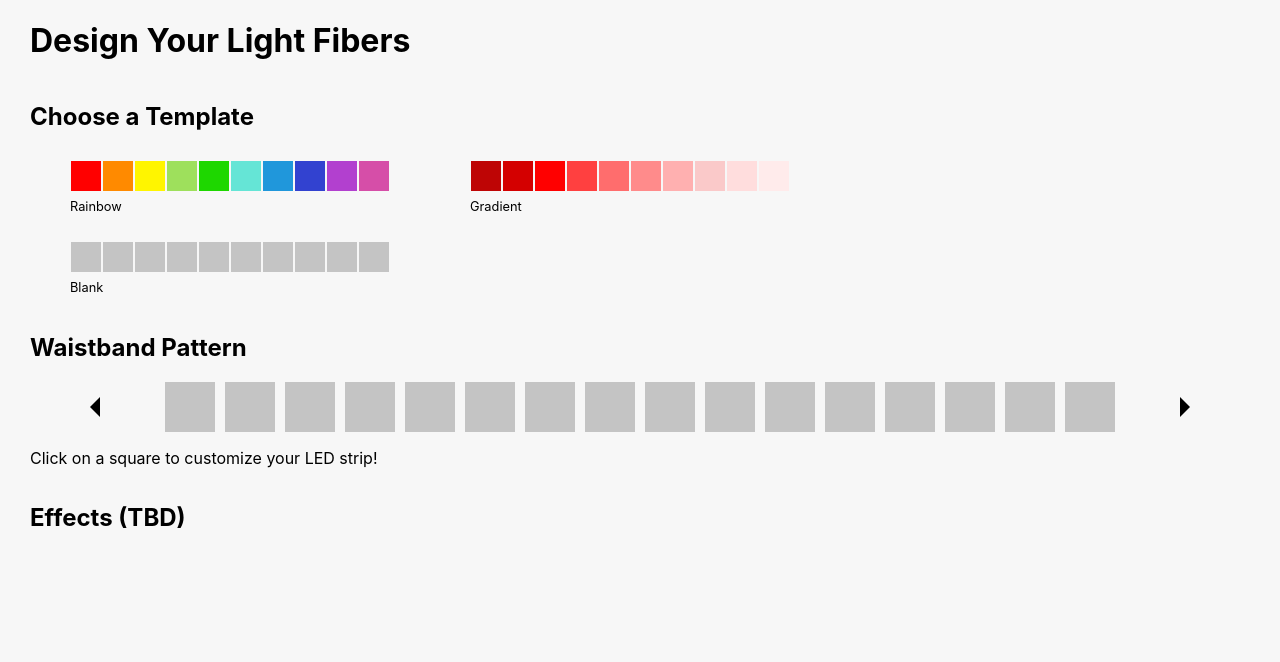
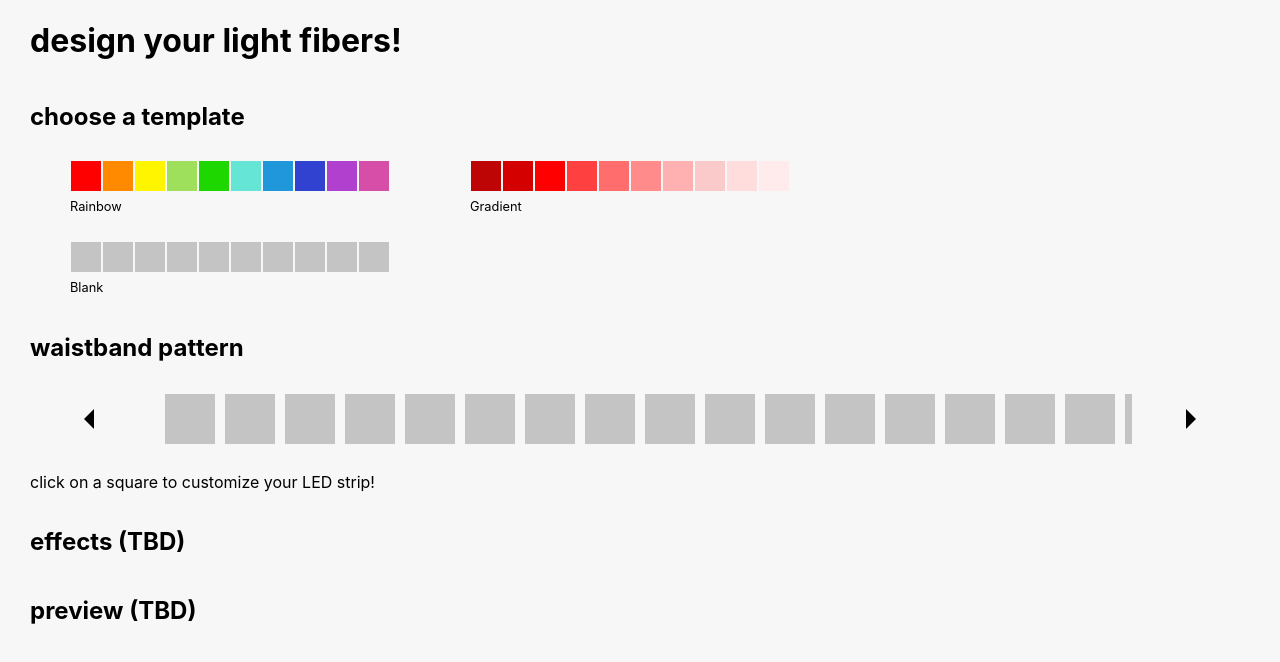
Before and after one commit to linhnguyen817/light-fiber-gui, a React (Create React App) app: page / in a window 1280 px wide. Shown: the top 662 px of the page. Built offline with nearby package versions, Linux system fonts and the light colour scheme.

Commit message:
update to laplapslock

```diff
--- a/package.json
+++ b/package.json
@@ -13,6 +13,7 @@
     "react": "^17.0.2",
     "react-color": "^2.19.3",
     "react-dom": "^17.0.2",
+    "react-outside-click-handler": "^1.3.0",
     "react-scripts": "4.0.3",
     "typescript": "^4.4.4",
     "web-vitals": "^1.1.2"
@@ -42,6 +43,7 @@
     ]
   },
   "devDependencies": {
-    "@types/react-color": "^3.0.6"
+    "@types/react-color": "^3.0.6",
+    "@types/react-outside-click-handler": "^1.3.0"
   }
 }
--- a/src/App.js
+++ b/src/App.js
@@ -1,28 +1,37 @@
+import { useState } from 'react';
 import './App.css';
 import './template.css';
 import { RainbowTemplate, GradientTemplate, BlankTemplate } from './Template';
 import { PatternSelect } from './PatternSelect';
 
+const rainbowColors = ["#FF0000", "#FF8A00", "#FFF500", "#9EE05C", "#1ED700", "#65E5D6", "#2097DB", "#3242D0", "#B240CF", "#D64EA8"];
+const gradientColors = ["#BE0505", "#D40000", "#FF0000", "#FF4040", "#FF6D6D", "#FF8B8B", "#FFB0B0", "#FAC9C9", "#FFDDDD", "#FFEBEB"];
+const blankColors = ["#C4C4C4", "#C4C4C4", "#C4C4C4", "#C4C4C4", "#C4C4C4", "#C4C4C4", "#C4C4C4", "#C4C4C4", "#C4C4C4", "#C4C4C4", ]
+
 function App() {
+  const [patternTemplate, setPatternTemplate] = useState([]);
+
   return (
     <div className="App">
       <header className="App-header">
-        <h1>Design Your Light Fibers</h1>
-        <h2>Choose a Template</h2>
+        <h1>design your light fibers!</h1>
+        <h2>choose a template</h2>
         <div className="template-row">
-          <RainbowTemplate/>
+          <RainbowTemplate onClick={()=>{
+            setPatternTemplate(rainbowColors);
+            }}/>
           <GradientTemplate/>
         </div>
         <div className="template-row">
           <BlankTemplate/>
         </div>
 
-        <h2>Waistband Pattern</h2>
-        <PatternSelect/>
+        <h2>waistband pattern</h2>
+        <PatternSelect template={patternTemplate}/>
+        <p>click on a square to customize your LED strip!</p>
 
-        <p>Click on a square to customize your LED strip!</p>
-
-        <h2>Effects (TBD)</h2>
+        <h2>effects (TBD)</h2>
+        <h2>preview (TBD)</h2>
       </header>
     </div>
   );
--- a/src/LEDSquare.tsx
+++ b/src/LEDSquare.tsx
@@ -1,14 +1,16 @@
 import { FunctionComponent, useEffect, useRef, useState } from 'react';
 import { SketchPicker } from 'react-color';
 import './ledsquare.css';
+import OutsideClickHandler from 'react-outside-click-handler';
 
 export interface LEDSquareProps {
     onChange: (value: string) => void;
+    colorString: string;
   }
 
-export const LEDSquare : FunctionComponent<LEDSquareProps>  = ({onChange}) => {
+export const LEDSquare : FunctionComponent<LEDSquareProps>  = ({onChange, colorString}) => {
     const [colorPicker, showColorPicker] = useState(false);
-    const [squareColor, changeColor] = useState("#C4C4C4");
+    const [squareColor, changeColor] = useState(colorString ? colorString : "#C4C4C4");
     const componentMounted = useRef(true);
 
     useEffect(() => {
@@ -21,6 +23,9 @@ export const LEDSquare : FunctionComponent<LEDSquareProps>  = ({onChange}) => {
     }, [squareColor]);
 
     return (
+        <OutsideClickHandler onOutsideClick={() => {
+            showColorPicker(false);
+          }}>
         <div className="ledsquare">
             <div className="box" style={{backgroundColor: squareColor}}
                 onClick={() => showColorPicker(!colorPicker)}
@@ -32,5 +37,6 @@ export const LEDSquare : FunctionComponent<LEDSquareProps>  = ({onChange}) => {
                 />
             </div>}
         </div>
+        </OutsideClickHandler>
     )
 }
--- a/src/PatternSelect.tsx
+++ b/src/PatternSelect.tsx
@@ -1,23 +1,23 @@
 import {LEDSquare} from './LEDSquare'
 import './ledsquare.css';
 
-const LeftArrow = () => {
-    return <div className="arrowLeft" ></div>
-}
 
-export const PatternSelect = () => {
+export const PatternSelect = (input: { template : [] }) => {
+    var template = input.template;
+    // console.log(input.template, input.template.length);
     const NUM_LEDS = 30;
-    const squares = []
+    const blankSquares = [];
     for (var i=0; i<NUM_LEDS; i++) {
-        squares.push(i)
+        blankSquares.push("#c4c4c4");
     }
+    const patternSquares = template.length>0 ? template.concat(template) : blankSquares;
+    console.log(patternSquares);
     return (
-
     <div className = "patternSelectContainer">
-        <LeftArrow/>
+        <div className="arrowLeft" ></div>
         <div className = "patternSelect">
-            {squares.map(index => (
-                <LEDSquare key={index} onChange={() => {}}/>
+            {patternSquares.map((squareColor, index) => (
+                <LEDSquare key={index} colorString={squareColor} onChange={() => {}}/>
             ))}
         </div>
         <div className="arrowRight"></div>
--- a/src/Template.tsx
+++ b/src/Template.tsx
@@ -39,8 +39,8 @@ export const GradientTemplate = (templateName: string) => {
     return (
         <div className="template">
             <div className="template-color-strip">
-                {gradientColors.map(color => {
-                    return <div className="template-box" style={{backgroundColor: color}}/>
+                {gradientColors.map((color, i) => {
+                    return <div  key={i} className="template-box" style={{backgroundColor: color}}/>
                 })}
             </div>
             <p className="template-label">Gradient</p>
@@ -53,8 +53,8 @@ export const BlankTemplate = (templateName: string) => {
     return (
         <div className="template">
             <div className="template-color-strip">
-                {blankColors.map(color => {
-                    return <div className="template-box" style={{backgroundColor: color}}/>
+                {blankColors.map((color, i) => {
+                    return <div key={i} className="template-box" style={{backgroundColor: color}}/>
                 })}
             </div>
             <p className="template-label">Blank</p>
--- a/src/ledsquare.css
+++ b/src/ledsquare.css
@@ -9,6 +9,7 @@
     flex-direction: row;
     overflow-x: scroll;
     overflow-y: hidden;
+    padding:12px;
 }
 
 .ledsquare {
--- a/src/template.css
+++ b/src/template.css
@@ -7,6 +7,10 @@
   height: 30px;
   width: 30px;
   margin: auto 1px;
+}
+
+.template :hover {
+  cursor: pointer;
 }
 
 .template-color-strip {
```
Also changed, not shown: src/logo.svg (deleted), 1 other file (tests, documents, lock files or other folders).
